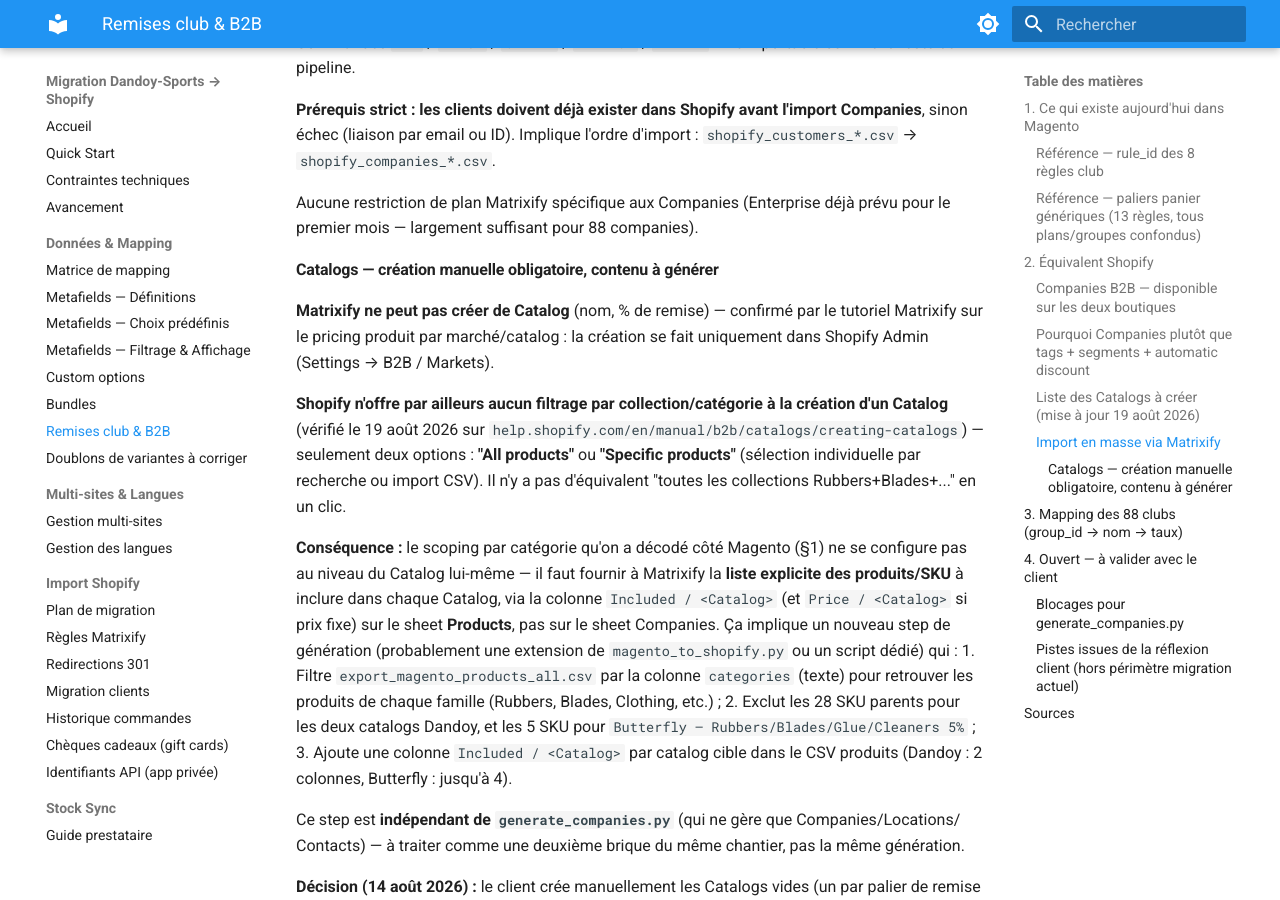
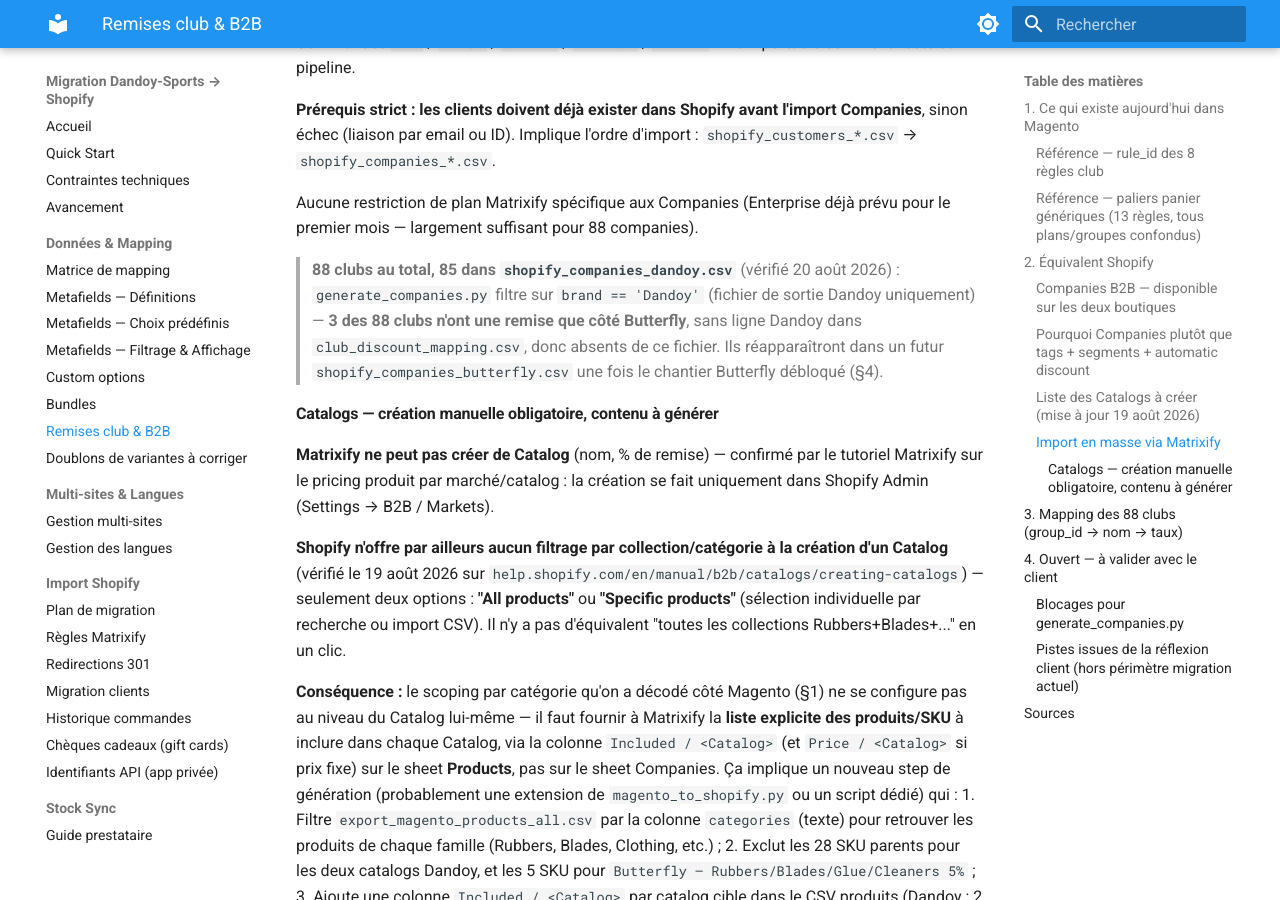
Before and after one commit to Webdigitales/dandoy-migration-2026, an MkDocs documentation site: the page built from 05_DOCS/mapping/club-b2b.md, in a window 1280 px wide and 900 px high, scrolled down 8220 px. Built offline with MkDocs 1.6.1 and Material for MkDocs 9.7.7, drawn with Linux system fonts in a browser that asks for light colours.

Commit message:
Explain the 88 vs 85 companies discrepancy: 3 clubs are Butterfly-only
generate_companies.py filters club_discount_mapping.csv to brand=='Dandoy'
since its output is Dandoy-only. 3 of the 88 total clubs have a discount
rule only on the Butterfly side, so they're correctly absent from
shopify_companies_dandoy.csv (88 - 3 = 85). Not a bug.

```diff
--- a/05_DOCS/mapping/club-b2b.md
+++ b/05_DOCS/mapping/club-b2b.md
@@ -230,6 +230,12 @@
 Aucune restriction de plan Matrixify spécifique aux Companies (Enterprise déjà prévu pour
 le premier mois — largement suffisant pour 88 companies).
 
+> **88 clubs au total, 85 dans `shopify_companies_dandoy.csv`** (vérifié 20 août 2026) :
+> `generate_companies.py` filtre sur `brand == 'Dandoy'` (fichier de sortie Dandoy
+> uniquement) — **3 des 88 clubs n'ont une remise que côté Butterfly**, sans ligne Dandoy
+> dans `club_discount_mapping.csv`, donc absents de ce fichier. Ils réapparaîtront dans un
+> futur `shopify_companies_butterfly.csv` une fois le chantier Butterfly débloqué (§4).
+
 #### Catalogs — création manuelle obligatoire, contenu à générer
 
 **Matrixify ne peut pas créer de Catalog** (nom, % de remise) — confirmé par le tutoriel
```
